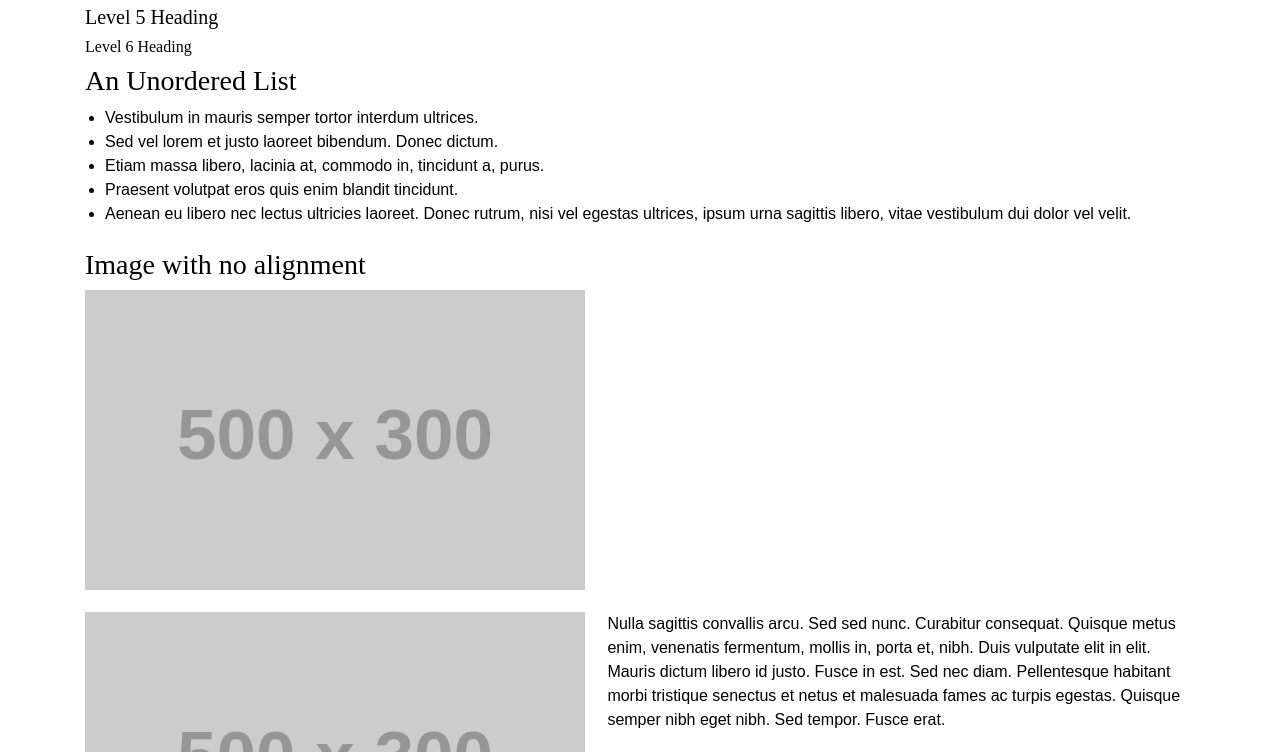
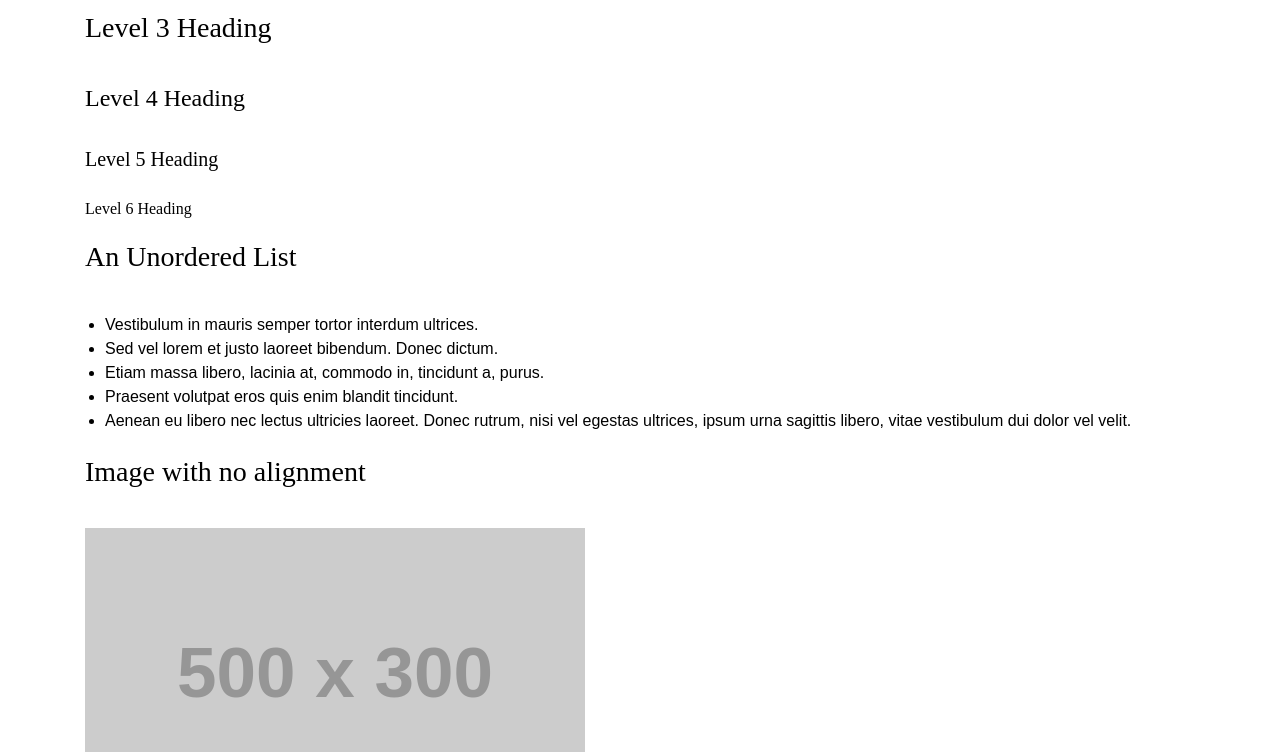
Before and after one commit to aslamdoctor/gulp-boilerplate, a website: page index.html in a window 1280 px wide. Shown: the part 507-1259 px from the top of the page. Drawn offline with Linux system fonts and the light colour scheme; placeholder pictures from the web are drawn by us.

Commit message:
add all the css and sass code from old boilerplate and optimize it

```diff
--- a/src/css/_mixins.scss
+++ b/src/css/_mixins.scss
@@ -1,3 +1,7 @@
+@mixin debug($color:red){
+	border:1px solid $color;
+}
+
 @mixin box($width, $height){
 	width:$width;
 	height:$height;
@@ -33,7 +37,6 @@
 	left:0px; right:0px; margin-left:auto; margin-right:auto;
 }
 
-
 @mixin flex{
     display: flex;
     flex-wrap: wrap;
@@ -63,14 +66,27 @@
     transition:$what $length $easing;
 }
 
-
 @mixin hidden(){
 	opacity:0; visibility: hidden;
 }
+
 @mixin visible(){
 	opacity:1; visibility: visible;
 }
 
+@mixin pseudo($display: block, $pos: absolute, $content: ''){
+    content: $content;
+    display: $display;
+    position: $pos;
+}
+
+@mixin clearfix {
+	&:after {
+	  content: "";
+	  display: table;
+	  clear: both;
+	}
+}
 
 @mixin reset_button(){
 	padding:0px; border:none; background:none; @include border-radius(0px); text-align:center;
@@ -94,6 +110,7 @@
 	}
 }
 
+
 @mixin fontawsome($icon: "\f08c"){
 	position: relative;
 	&:before {
@@ -114,22 +131,22 @@
 
 @mixin typography{
 	h1{
-		//margin-bottom: $content-margin;
+		margin-bottom: $heading-margin;
 	}
 	h2{
-		//margin-bottom: $content-margin;
+		margin-bottom: $heading-margin;
 	}
 	h3{
-		//margin-bottom: $content-margin;
+		margin-bottom: $heading-margin;
 	}
 	h4{
-		//margin-bottom: $content-margin;
+		margin-bottom: $heading-margin;
 	}
 	h5{
-		//margin-bottom: $content-margin;
+		margin-bottom: $heading-margin;
 	}
 	h6{
-		//margin-bottom: $content-margin;
+		margin-bottom: $heading-margin;
 	}
 	.alignnone {
 	    margin: 0px 0px $img-margin 0px;
@@ -184,10 +201,7 @@
 	}
 
 	blockquote{
-		/* margin:0px 0px $content-margin 0px;
-		p:last-child{
-			margin-bottom:0px;
-		} */
+
 	}
 }
 
--- a/src/css/_variables.scss
+++ b/src/css/_variables.scss
@@ -1,3 +1,4 @@
 $main_color:#000000;
+$heading-margin: 1.4em;
 $content-margin: 1.4em;
 $img-margin: 1.4em;
--- a/src/css/styles.scss
+++ b/src/css/styles.scss
@@ -8,7 +8,3 @@
 @import "global";
 
 // Partials
-.box{
-	@include box(100%, 400px);
-	border:1px solid #ccc;
-}
```
Also changed, not shown: dist/assets/css/styles.min.css, 1 other file.
